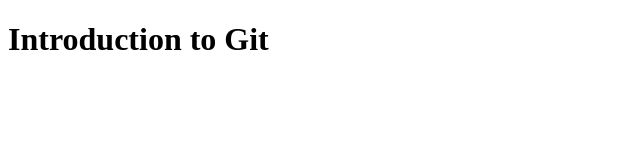
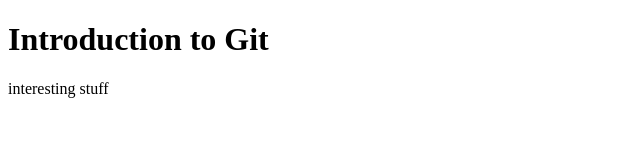
Before and after one commit to JoanaFCruz/git-101, a plain HTML site: page index.html in a window 1280 px wide. Shown: the whole page, without its empty margins (0-640 px from the left). Drawn offline with Linux system fonts and the light colour scheme.

```diff
--- a/index.html
+++ b/index.html
@@ -7,5 +7,6 @@
 </head>
 <body>
 	<h1>Introduction to Git</h1>
+	<p>interesting stuff</p>
 </body>
 </html>
```
Also changed, not shown: heart.png (added).
